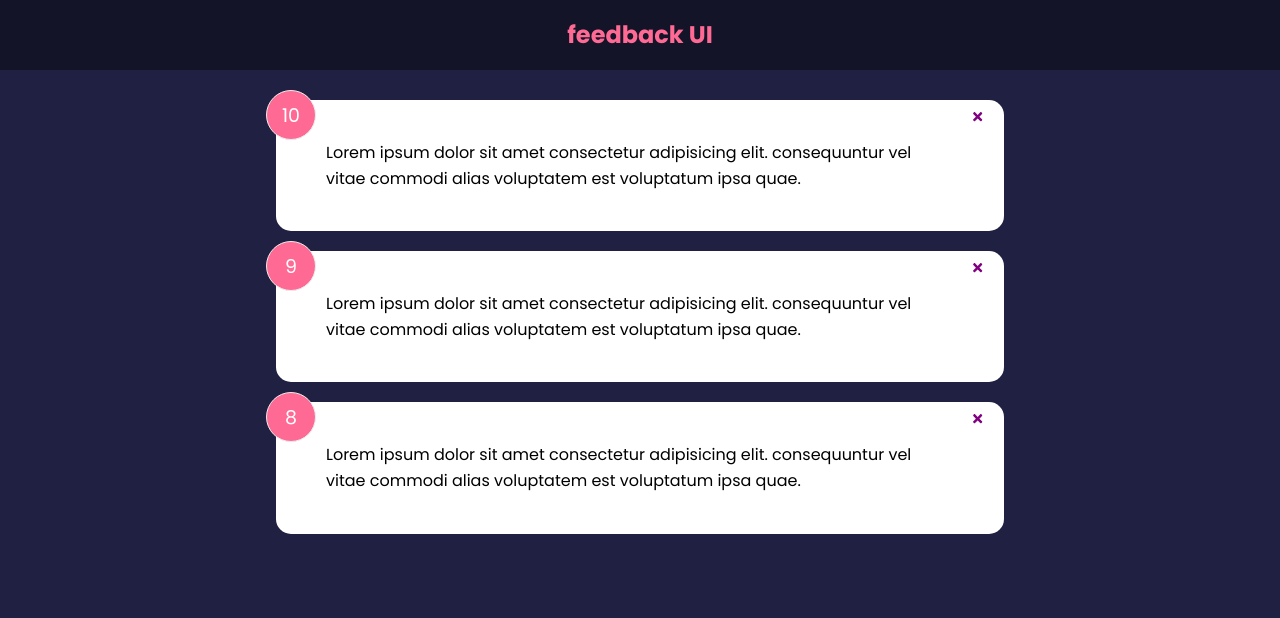
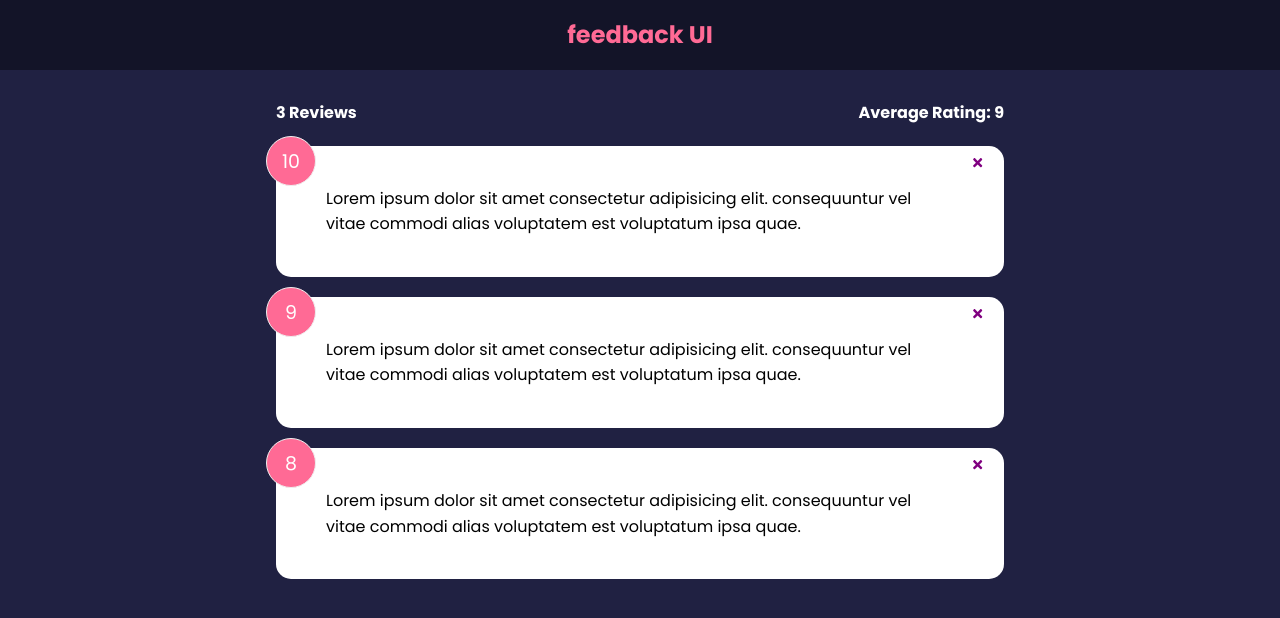
Before and after one commit to Rezz888/my-feedback-app, a React (Create React App) app: page / in a window 1280 px wide. Shown: the top 618 px of the page. Built offline with nearby package versions, Linux system fonts and the light colour scheme; the HTML template or start-up script is replaced by a standard one.

Commit message:
FeedbackStats compponent added where it shows the total # of reveiws and averaging rating

```diff
--- a/src/App.js
+++ b/src/App.js
@@ -3,6 +3,7 @@
 import Header from "./Components/Header"
 import FeedbackData from './data/feedbackData'
 import FeedbackList from './Components/FeedbackList'
+import FeedbackStats from './Components/FeedbackStats'
 
 function App(){
   const [feedback, setFeedback] = useState(FeedbackData)
@@ -18,6 +19,7 @@
       <>
         <Header />
         <div className="container">
+            <FeedbackStats feedback={feedback} />
             <FeedbackList feedback={feedback}
             handleDelete={deleteFeedback}/>
         </div>
--- /dev/null
+++ b/src/Components/FeedbackStats.jsx
@@ -0,0 +1,24 @@
+import React from 'react'
+import PropTypes from 'prop-types'
+
+function FeedbackStats({ feedback }) {
+    //Calculate ratings avg
+    let average =
+      feedback.reduce((acc, cur)=> {
+        return acc + cur.rating
+      }, 0) / feedback.length
+
+    average = average.toFixed(1).replace(/[.,]0$/, '')
+  return (
+    <div className='feedback-stats'>
+       <h4>{feedback.length} Reviews</h4>
+       <h4>Average Rating: {isNaN(average) ? 0 : average}</h4>
+    </div>
+  )
+}
+
+FeedbackStats.propTypes = {
+    feedback: PropTypes.array.isRequired,
+}
+
+export default FeedbackStats
```
